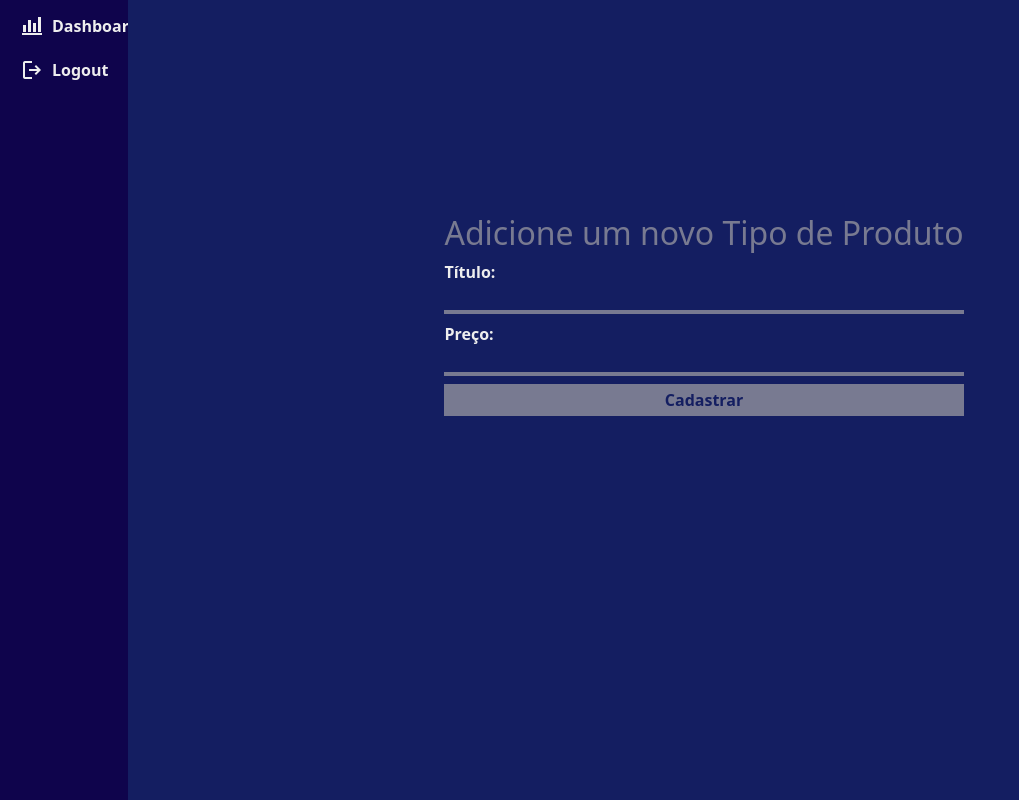
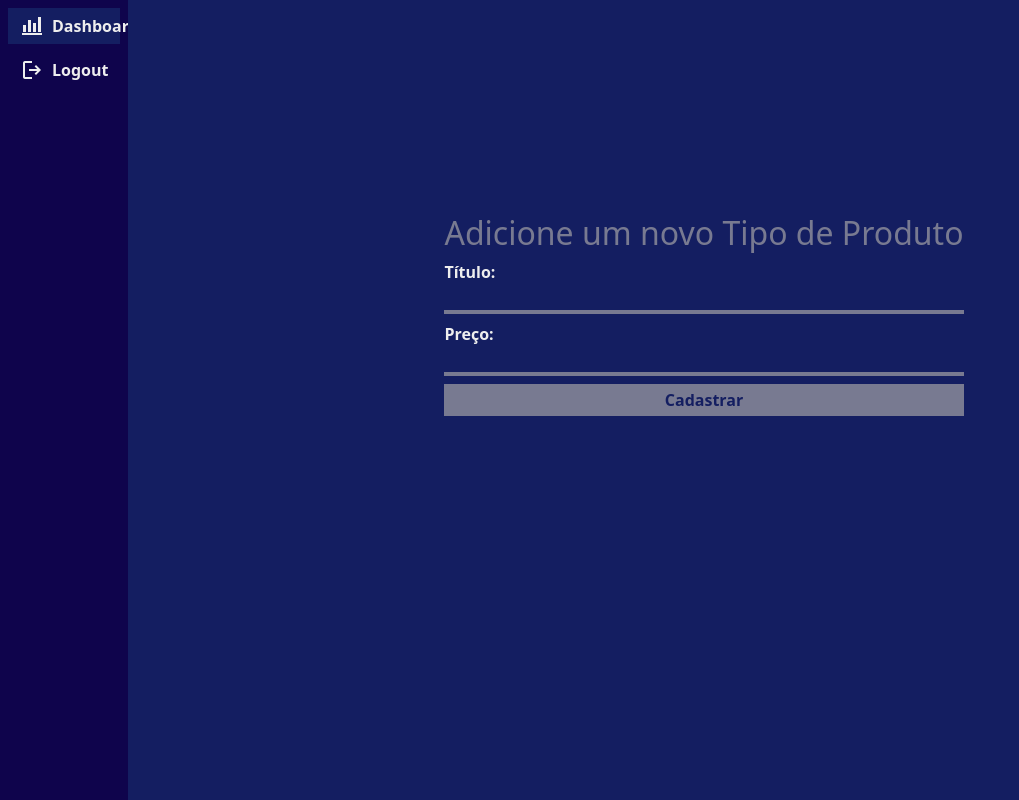
Before and after one commit to josevaltersilvacarneiro/pdv_html, a PHP site: template Templates/Item.html.twig in a window 1280 px wide. Shown: the whole page, without its empty margins (0-1019 px from the left). Run offline with PHP 8.4, Linux system fonts and the light colour scheme; the template is opened without the code that fills it, so the values that code supplies are empty; some libraries are stand-ins or nearby versions.

Commit message:
Adding the background

```diff
--- a/Static/Css/Item.css
+++ b/Static/Css/Item.css
@@ -48,3 +48,10 @@ h2 {
 #new__item {
     color: var(--quaternary);
 }
+
+@media screen and (min-width: 768px) {
+
+    #home__mvc {
+		background-color: var(--secondary) !important;
+	}
+}
```
